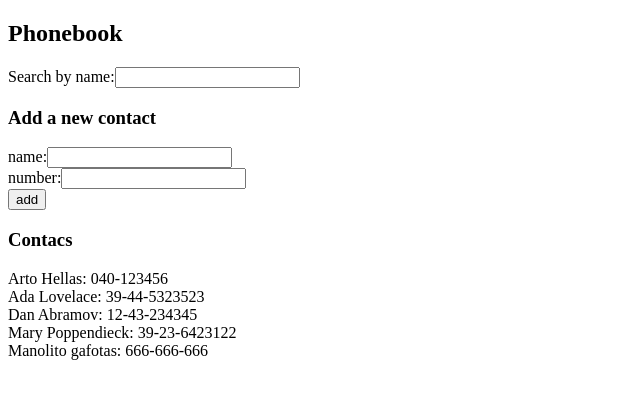
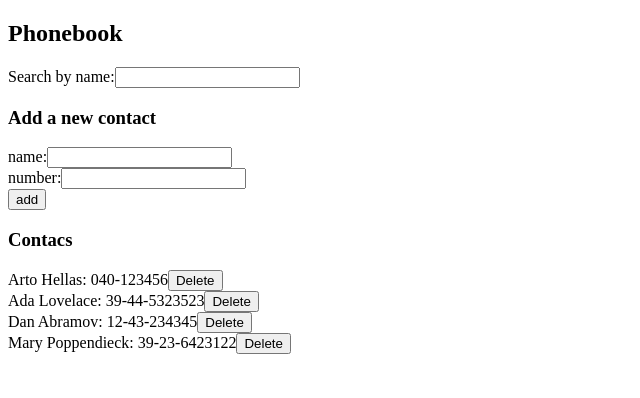
Before and after one commit to GuillermoGCP/Course2024-Open-University-Helsinki, a React (Vite) app in the folder part 2/phoneBook/: page / in a window 1280 px wide. Shown: the top 398 px of the page, without its empty margins (0-640 px from the left). Built offline with nearby package versions, Linux system fonts and the light colour scheme; data requests are answered from the project's data file.

Commit message:
Exercise 2.14

```diff
--- a/part 2/phoneBook/db.json
+++ b/part 2/phoneBook/db.json
@@ -3,27 +3,22 @@
         {
             "name": "Arto Hellas",
             "number": "040-123456",
-      "id": "1"
+            "id": 1
         },
         {
             "name": "Ada Lovelace",
             "number": "39-44-5323523",
-      "id": "2"
+            "id": 2
         },
         {
             "name": "Dan Abramov",
             "number": "12-43-234345",
-      "id": "3"
+            "id": 3
         },
         {
             "name": "Mary Poppendieck",
             "number": "39-23-6423122",
-      "id": "4"
-    },
-    {
-      "id": "febe",
-      "name": "Manolito gafotas",
-      "number": "666-666-666"
+            "id": 4
         }
     ]
 }
--- a/part 2/phoneBook/src/App.jsx
+++ b/part 2/phoneBook/src/App.jsx
@@ -32,7 +32,10 @@ const App = () => {
                 persons={persons}
             />
             <h3>Contacs</h3>
-            <Persons filteredPersons={filteredPersons} />
+            <Persons
+                filteredPersons={filteredPersons}
+                setPersons={setPersons}
+            />
         </section>
     )
 }
--- a/part 2/phoneBook/src/components/Persons.jsx
+++ b/part 2/phoneBook/src/components/Persons.jsx
@@ -1,12 +1,28 @@
 import React from 'react'
+import personsService from '../services/personsService'
 
-const Persons = ({ filteredPersons }) => {
+const Persons = ({ filteredPersons, setPersons }) => {
+    const deleteHandler = (id) => {
+        const userResponse = window.confirm(
+            'Are you sure to delete this entry?'
+        )
+        if (!userResponse) return
+        personsService.deleteEntrie(id).then((response) => {
+            console.log(`Entrie with id ${response.id}, deleted`)
+            setPersons((prevData) =>
+                prevData.filter((person) => person.id !== id)
+            )
+        })
+    }
     return (
         <>
             {filteredPersons?.map((person) => (
-                <div
-                    key={person.name}
-                >{`${person.name}: ${person.number}`}</div>
+                <div key={person.name}>
+                    {`${person.name}: ${person.number}`}
+                    <button onClick={() => deleteHandler(person.id)}>
+                        Delete
+                    </button>
+                </div>
             ))}
         </>
     )
--- a/part 2/phoneBook/src/services/personsService.js
+++ b/part 2/phoneBook/src/services/personsService.js
@@ -23,8 +23,18 @@ const update = (id, newObject) => {
     return axios.put(`${baseUrl}/${id}`, newObject)
 }
 
+const deleteEntrie = (id) => {
+    const request = axios.delete(`${baseUrl}/${id}`)
+    return request
+        .then((response) => response.data)
+        .catch((error) => {
+            console.error('Error deleting data from server:', error)
+        })
+}
+
 export default {
     getAll,
     create,
     update,
+    deleteEntrie,
 }
```
Lines whose indentation alone changed are shown as unchanged.
